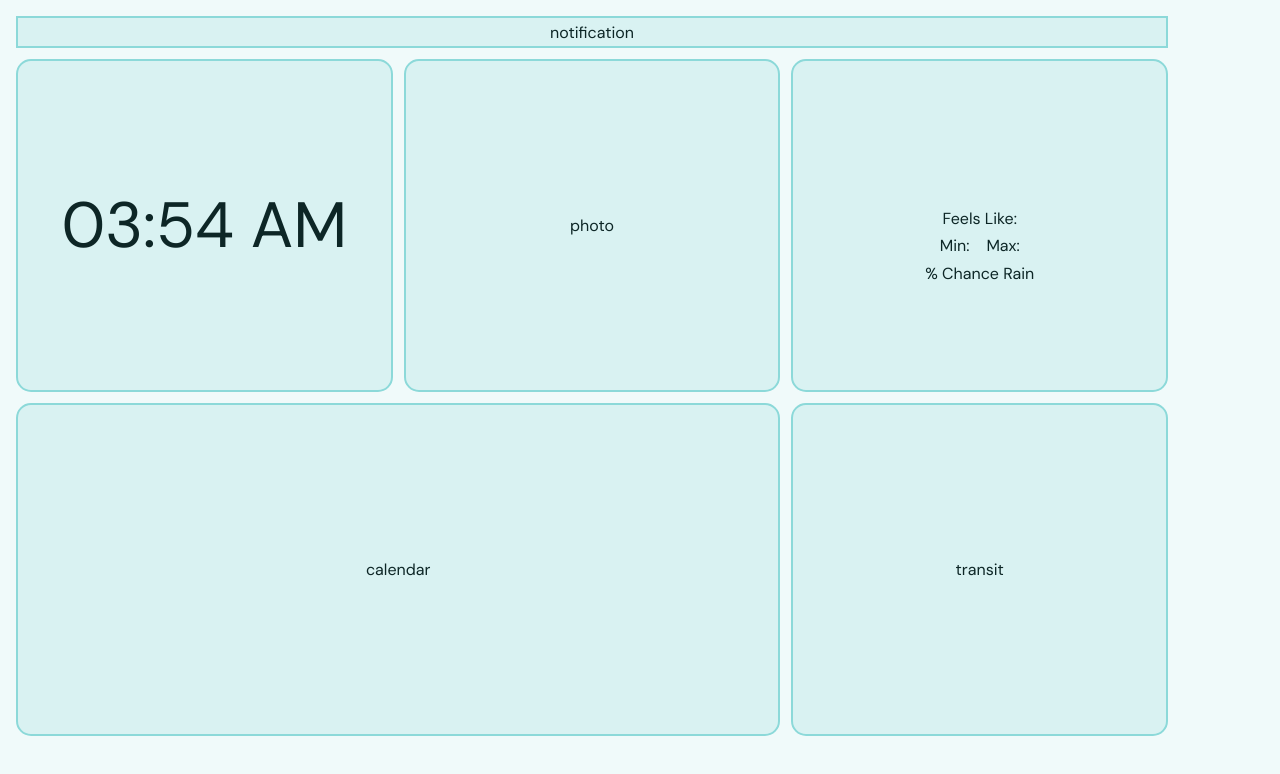
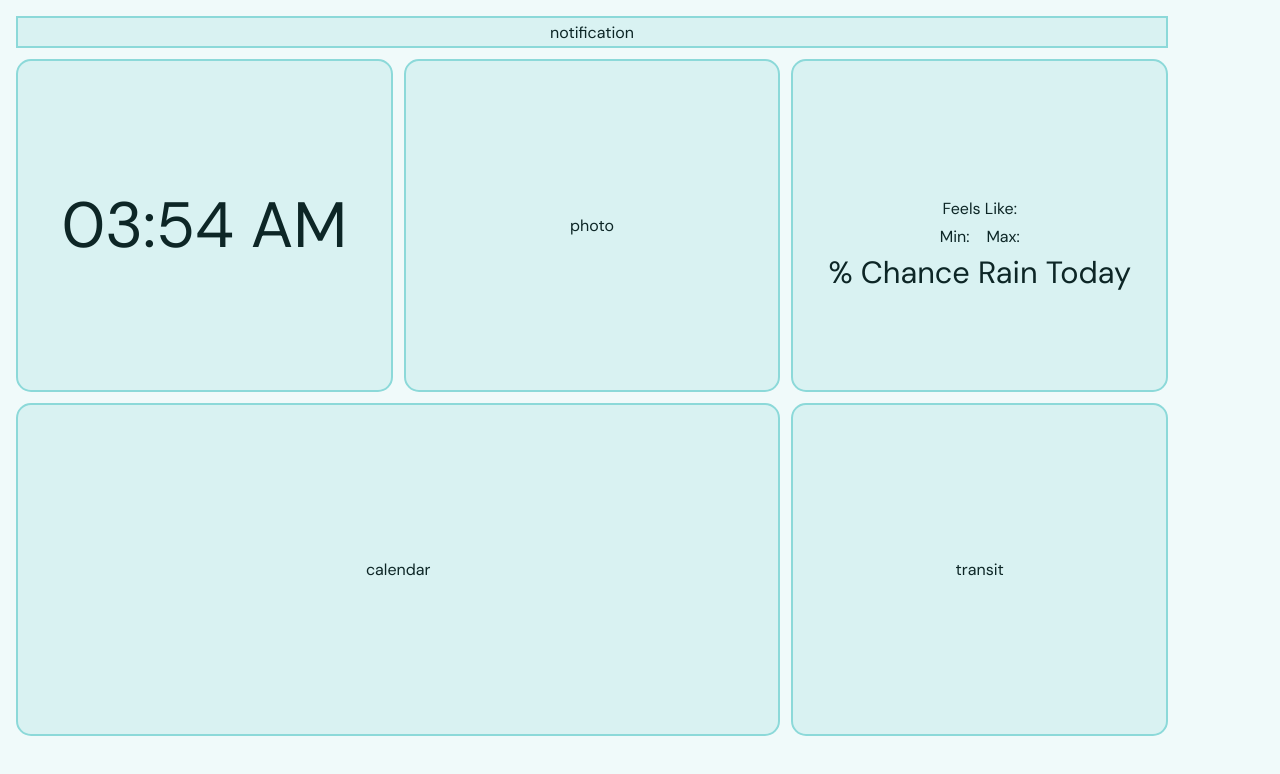
Before and after one commit to axolotls99/samsung-dashboard, a plain HTML site: page index.html in a window 1280 px wide. Drawn offline with Linux system fonts and the light colour scheme; no server answers.

Commit message:
live update weather

```diff
--- a/index.html
+++ b/index.html
@@ -24,7 +24,7 @@
                 <p>&nbsp;</p>
                 <p>Feels Like: <span id = "ftemperature"></span></p>
                 <p>Min: <span id = "mintemperature"></span>&nbsp;&nbsp;&nbsp;Max: <span id = "maxtemperature"></span></p>
-                <p><span id = "raintemperature"></span>% Chance Rain</p>
+                <p id = "rainfontsize"><span id = "raintemperature"></span>% Chance Rain Today</p>
             </div>
         </div>
     </main>
--- a/script.js
+++ b/script.js
@@ -38,3 +38,4 @@ function getGreeting(){
 updateClock();
 getWeather();
 setInterval(updateClock, 1000);
+setInterval(getWeather, 600000); /*ever y10 minutes*/
--- a/style.css
+++ b/style.css
@@ -67,6 +67,7 @@ body{
 
 .big{font-size: 5cqw;}
 .small{font-weight: 300; font-size: 2.2cqw;}
+#rainfontsize{font-size:2.4cqw;}
 
 
 
```
